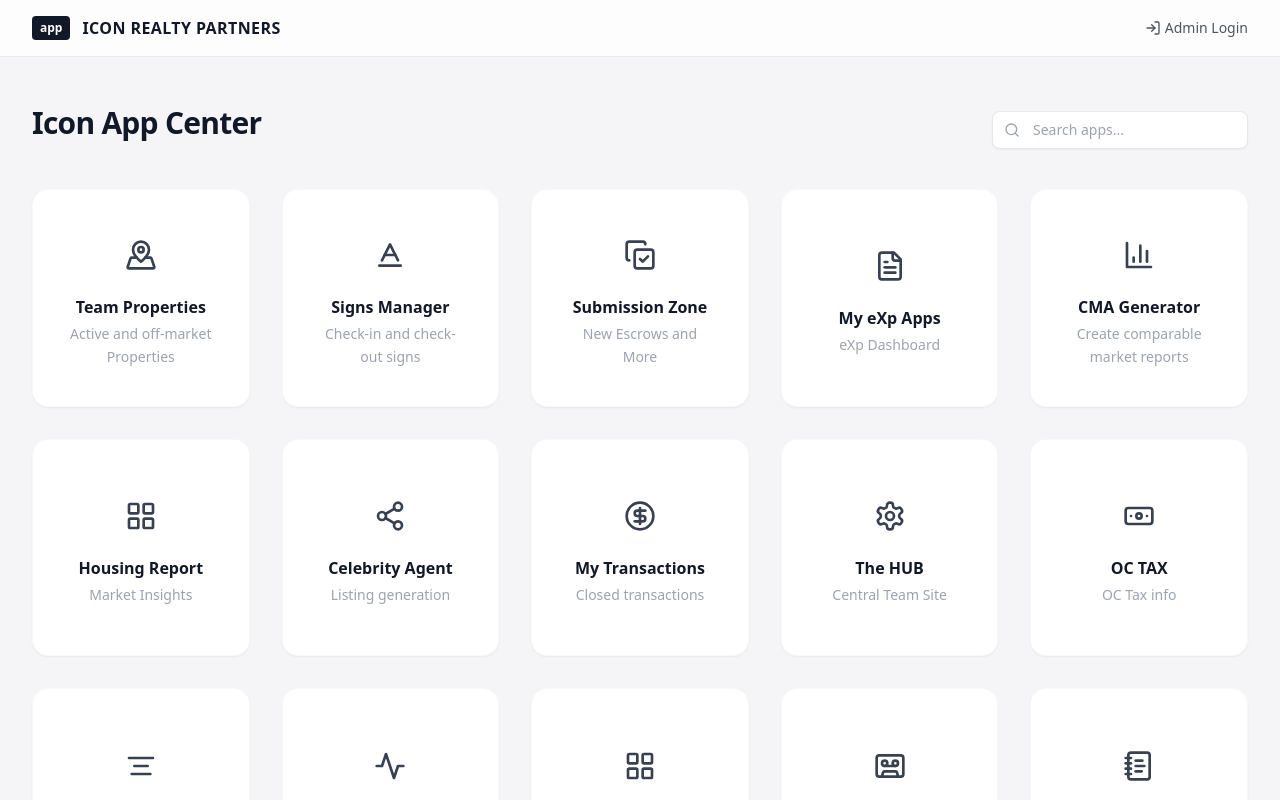
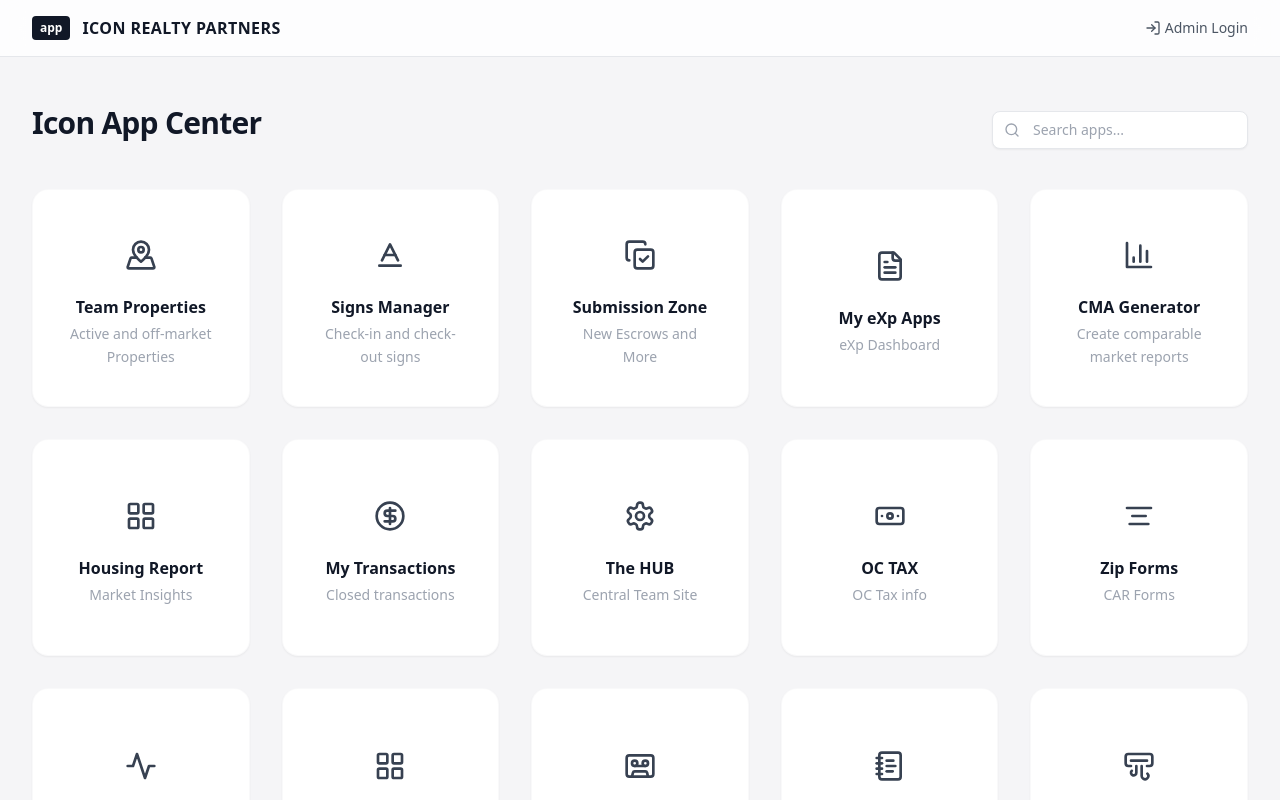
Before and after one commit to iconrealty/Final--Icon-App-Center, a React (Vite) app: page / in a window 1280 px wide. Shown: the top 800 px of the page. Built offline with nearby package versions, Linux system fonts and the light colour scheme.

Commit message:
feat: remove Celebrity Agent and update app version
Incremented APP_VERSION to enforce sync and filtered out Celebrity Agent from existing local storage to clean up cached application state.

```diff
--- a/App.tsx
+++ b/App.tsx
@@ -181,10 +181,14 @@
     const savedData = localStorage.getItem('icon_app_center_data');
     const savedVersion = localStorage.getItem('icon_app_center_version');
 
+    let loadedApps: AppLink[];
     if (savedVersion !== APP_VERSION) {
-      return INITIAL_APPS;
+      loadedApps = INITIAL_APPS;
+    } else {
+      loadedApps = savedData ? JSON.parse(savedData) : INITIAL_APPS;
     }
-    return savedData ? JSON.parse(savedData) : INITIAL_APPS;
+    // Force remove Celebrity Agent to clean up any cached state
+    return loadedApps.filter(app => app && app.title !== 'Celebrity Agent' && !app.url.includes('celebrityagent'));
   });
 
   const [user, setUser] = useState<User | null>(null);
@@ -316,8 +320,21 @@
             </div>
 
             {user?.role === 'admin' && (
-              <div className="flex items-center gap-2">
+              <div className="flex items-center gap-2 flex-wrap">
                 {isEditingMode && (
+                  <>
+                    <button
+                      onClick={() => {
+                        if (window.confirm('Are you sure you want to reset all apps to defaults? This will load the latest config.')) {
+                          setApps(INITIAL_APPS);
+                        }
+                      }}
+                      className="flex items-center gap-2 px-4 py-2 rounded-lg text-sm font-medium bg-red-50 text-red-600 border border-red-200 hover:bg-red-100 transition-all shadow-sm"
+                      title="Reset all apps to the default list from code"
+                    >
+                      <X className="w-4 h-4" />
+                      Reset to Defaults
+                    </button>
                     <button
                       onClick={exportConfig}
                       className="flex items-center gap-2 px-4 py-2 rounded-lg text-sm font-medium bg-white text-gray-700 border border-gray-200 hover:bg-gray-50 transition-all shadow-sm"
@@ -326,6 +343,7 @@
                       {copyFeedback ? <Check className="w-4 h-4 text-green-500" /> : <Copy className="w-4 h-4" />}
                       {copyFeedback ? 'Copied!' : 'Copy Config for GitHub'}
                     </button>
+                  </>
                 )}
                 <button
                   onClick={() => setIsEditingMode(!isEditingMode)}
--- a/constants.tsx
+++ b/constants.tsx
@@ -3,7 +3,7 @@
 // INCREMENT THIS VERSION NUMBER (e.g. '1.2' -> '1.3') whenever you deploy changes
 // to INITIAL_APPS. This will force all users' browsers to discard their old
 // local save and load the new list from this file.
-export const APP_VERSION = '1.5';
+export const APP_VERSION = '1.9';
 
 export const INITIAL_APPS: AppLink[] = [
   {
@@ -47,13 +47,6 @@
     "description": "Market Insights",
     "url": "https://sites.google.com/mcluregroup.com/hub/housing-report?",
     "icon": "House"
-  },
-  {
-    "id": "7",
-    "title": "Celebrity Agent",
-    "description": "Listing generation",
-    "url": "https://backoffice.celebrityagent.com/login?",
-    "icon": "Share2"
   },
   {
     "id": "8",
```
Lines whose indentation alone changed are shown as unchanged.
